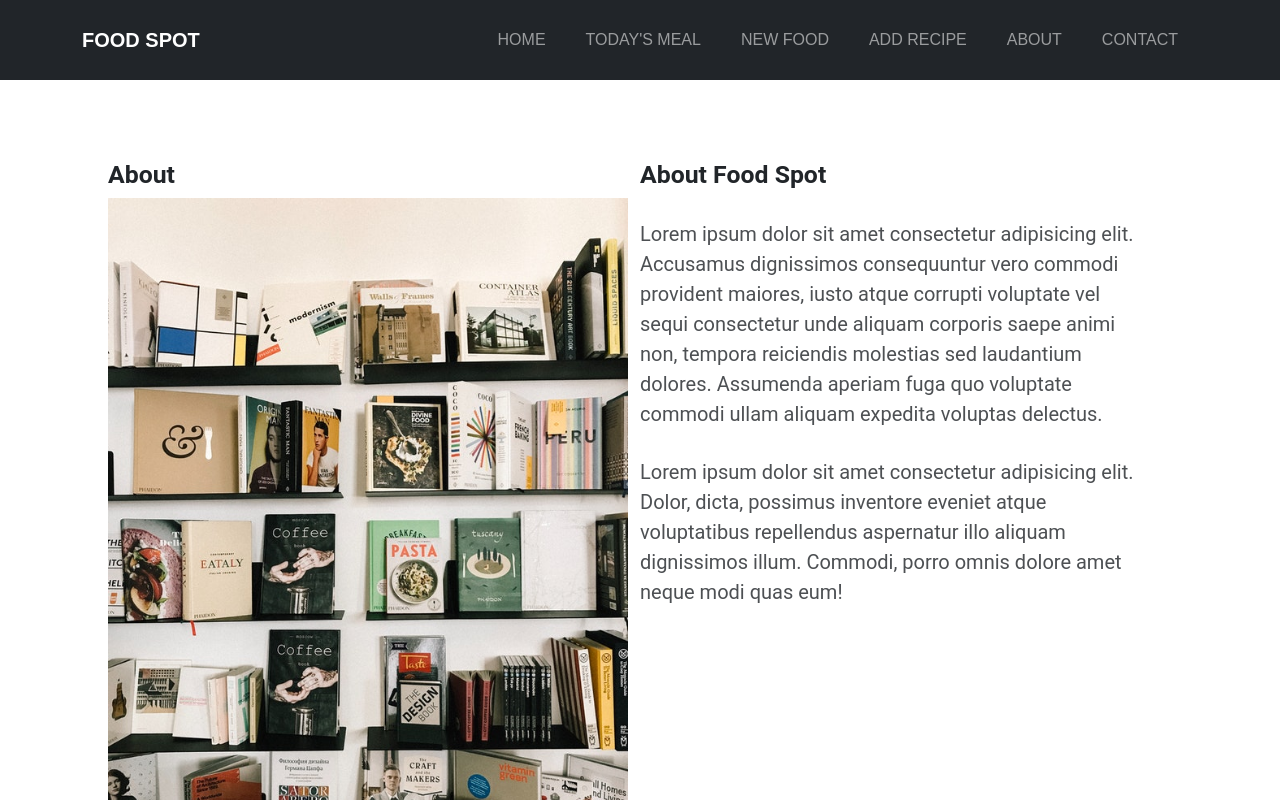
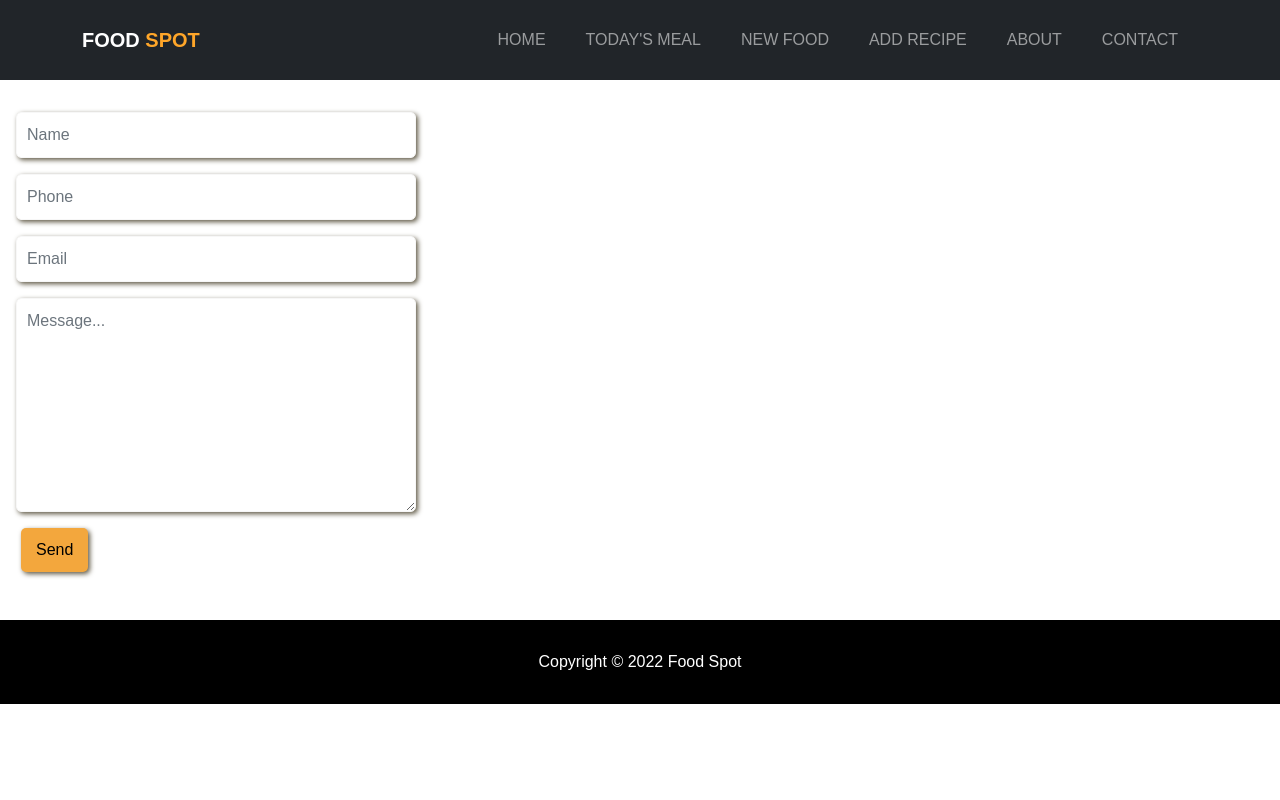
Before and after one commit to maasajal/FoodSpot, a React (Create React App) app: page /contact in a window 1280 px wide. Shown: the top 800 px of the page. Built offline with nearby package versions, Linux system fonts and the light colour scheme.

Commit message:
contact form is added

```diff
--- a/src/App.js
+++ b/src/App.js
@@ -12,6 +12,7 @@ import TodayMeal from "./pages/today'sMeal/TodayMeal";
 import NewFood from "./pages/newFood/NewFood";
 import AddFood from "./pages/addFood/AddFood";
 import About from "./pages/about/About";
+import Contact from './pages/contact/Contact'
 
 const App = () => {
   return (
@@ -25,7 +26,7 @@ const App = () => {
         <Route path="admin" element={<RequireAuth><AdminNews /></RequireAuth>} /> */}
         <Route path="/add-recipe" element={<AddFood />} />
         <Route path="/about" element={<About />} />
-        <Route path="/contact" element={<About />} />
+        <Route path="/contact" element={<Contact />} />
         <Route
           path="*"
           element={
--- a/src/components/RecipeCard.js
+++ b/src/components/RecipeCard.js
@@ -1,12 +1,19 @@
 import React from "react";
+import '../pages/home/Home.css'
+
 const RecipeCard = ({ recipe }) => {
     const {
         idMeal,
         strMeal,
         strCategory,
         strMealThumb,
+
     } = recipe;
+    // const getData = (strMeal) => {
+    //     let tempData = [strMeal]
+    //     console.log(tempData)
 
+    // }
     return (
         <div className="card">
             <img
@@ -17,7 +24,8 @@ const RecipeCard = ({ recipe }) => {
             <div className="card-body">
                 <span className="category">{strCategory}</span>
                 <h3>{strMeal}</h3>
-                <a className="instructions" href={"https://www.themealdb.com/meal/" + idMeal} target="_blank">Instructions</a>
+                <a className="guide" href={"https://www.themealdb.com/meal/" + idMeal} target="_blank">Guide</a>
+                {/* <button onClick={getData}>Recipe</button> */}
             </div>
         </div>
     )
--- a/src/components/SearchBar.js
+++ b/src/components/SearchBar.js
@@ -1,4 +1,5 @@
 import React from "react";
+import '../pages/home/Home.css'
 
 const SearchBar = ({
     handleSubmit,
@@ -7,7 +8,7 @@ const SearchBar = ({
     setQuery
 }) => {
     return (
-        <form onSubmit={handleSubmit}>
+        <form onSubmit={handleSubmit} className="form">
             <input
                 value={query}
                 className="form-control"
--- a/src/components/header/Header.css
+++ b/src/components/header/Header.css
@@ -28,3 +28,6 @@
 .navbarBottomMargin {
   margin-bottom: 7rem;
 }
+.spot-design{
+  color: #ffa629;
+}
--- a/src/components/header/Header.js
+++ b/src/components/header/Header.js
@@ -8,7 +8,7 @@ const Header = () => {
         <Container>
           <Navbar.Brand href="/">
             {/* <img src="logo.png" alt="Book Circle logo" /> */}
-            <strong>Food Spot</strong>
+            <strong>Food <span className="spot-design">Spot</span></strong>
           </Navbar.Brand>
           <Navbar.Toggle aria-controls="responsive-navbar-nav" />
           <Navbar.Collapse
--- /dev/null
+++ b/src/pages/contact/Contact.css
@@ -0,0 +1,9 @@
+.send-btn {
+	border-radius: 5px;
+    padding: 10px 15px;
+	margin-left: 5px;
+	cursor: pointer;
+	background-color: #f3a73d;
+	box-shadow: 2px 2px 5px rgb(95, 88, 68);
+	border: none;
+  }
--- /dev/null
+++ b/src/pages/contact/Contact.js
@@ -0,0 +1,42 @@
+import React from 'react';
+import {
+    Col,
+    Row,
+    Form } from 'react-bootstrap'
+import './Contact.css'
+
+export default function ContactForm() {
+
+    return(
+        <div>
+            <div className='contactForm d-flex justify-content-center'>
+                <Form >
+                    <Row>
+                        <Col sm={12} lg={12}>
+                            <Form.Group className="mb-3" controlId="formGridName">
+                                <Form.Control type="text" placeholder="Name" required   />
+                            </Form.Group>
+                        </Col>
+                        <Col sm={12} lg={12}>
+                            <Form.Group className="mb-3" controlId="formGridPhone">
+                                <Form.Control type="text" placeholder="Phone"  required />
+                            </Form.Group>
+                        </Col>
+                        <Col sm={12} lg={12}>
+                            <Form.Group className="mb-3" controlId="formGridEmail">
+                                <Form.Control type="email" placeholder="Email" required  />
+                            </Form.Group>
+                        </Col>
+
+                    </Row>
+                    <Form.Group className="mb-3" controlId="formGridMessage">
+                        <Form.Control as="textarea" rows={8} placeholder="Message..."required />
+                    </Form.Group>
+                    <div className='' >
+                        <button className='send-btn' >Send</button>
+                    </div>
+                </Form>
+            </div>
+        </div>
+    )
+}
--- a/src/pages/home/Home.css
+++ b/src/pages/home/Home.css
@@ -9,34 +9,36 @@
 	padding: 30px;
 	border-radius: 20px;
   }
-  form {
+  .form {
 	display: flex;
 	width: 100%;
 	justify-content: center;
+	margin: 35px 0;
+
   }
 
-  input {
-	border: 1px solid #f7f7f7;
-	padding: 10px;
-	font-size: 16px;
-
-  }
   input:focus {
 	outline: none;
   }
 
   .form-control {
-	border-top-left-radius: 10px;
-	border-bottom-left-radius: 10px;
+	border-radius: 5px;
 	width: 400px;
+	border: 1px solid #f7f7f7;
+	padding: 10px;
+	font-size: 16px;
+	box-shadow: 2px 2px 5px rgb(95, 88, 68);
   }
 
   .btn {
-	border-bottom-right-radius: 10px;
-	border-top-right-radius: 10px;
+	border-radius: 5px;
+	margin-left: 5px;
 	cursor: pointer;
+	background-color: #f3a73d;
+	box-shadow: 2px 2px 5px rgb(95, 88, 68);
+	border: none;
+  }
 
-  }
 
   .recipes {
 	display: flex;
@@ -61,16 +63,17 @@
   .card-body {
 	padding: 10px;
 	text-align: center;
+
   }
 
   .category {
 	color: #a1a1a1;
   }
 
-  .instructions {
-	background-color: #FFBA5A;
+  .guide {
+	background-color: #f3a73d;
 	color: inherit;
-	padding: 10px;
-	border-radius: 10px;
+	padding: 5px;
+	border-radius: 5px;
 	text-decoration: none;
   }
--- a/src/pages/home/Home.js
+++ b/src/pages/home/Home.js
@@ -3,6 +3,7 @@ import "./Home.css";
 import SearchBar from "../../components/SearchBar";
 import RecipeCard from "../../components/RecipeCard";
 const searchApi = "https://www.themealdb.com/api/json/v1/1/search.php?s=";
+
 
 function Home() {
   const [isLoading, setIsLoading] = useState(false);
@@ -29,8 +30,8 @@ function Home() {
   };
 
   return (
+
     <main className="home-page">
-      <h2>Our Food Recipes</h2>
       <SearchBar
         isLoading={isLoading}
         query={query}
```
